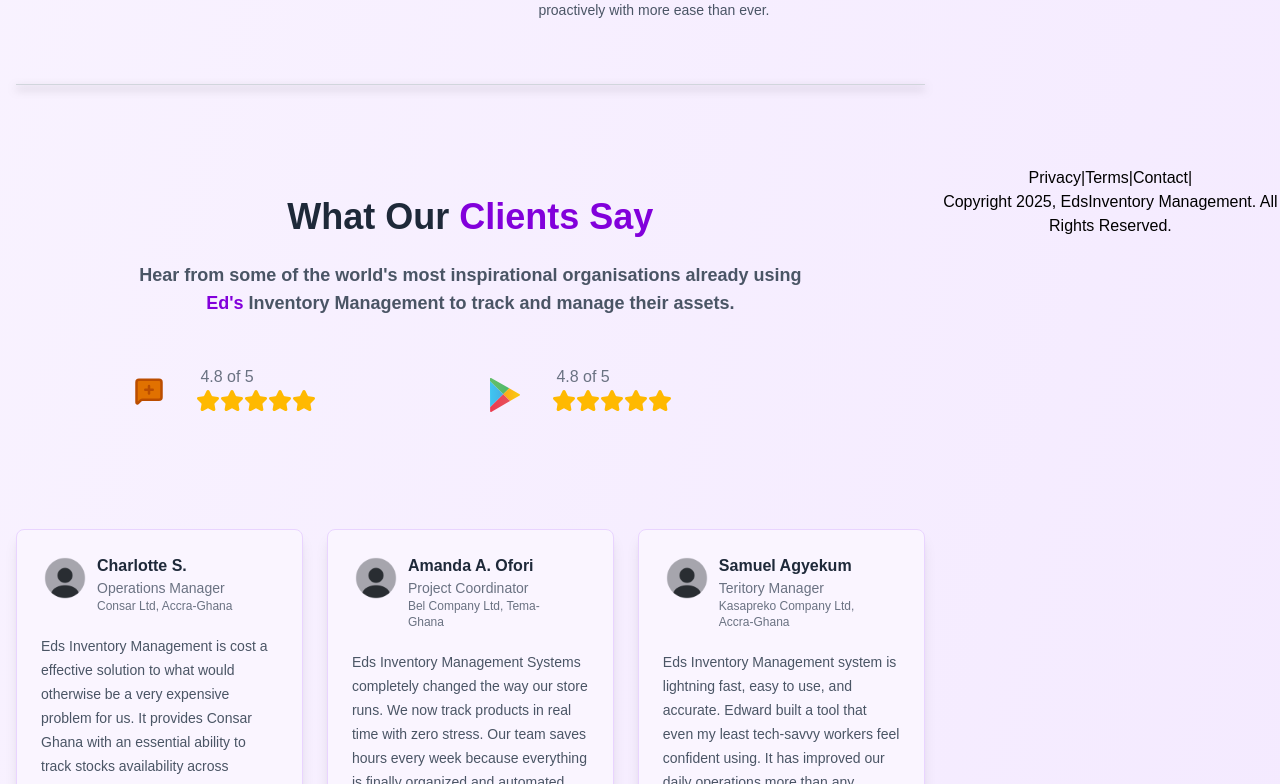
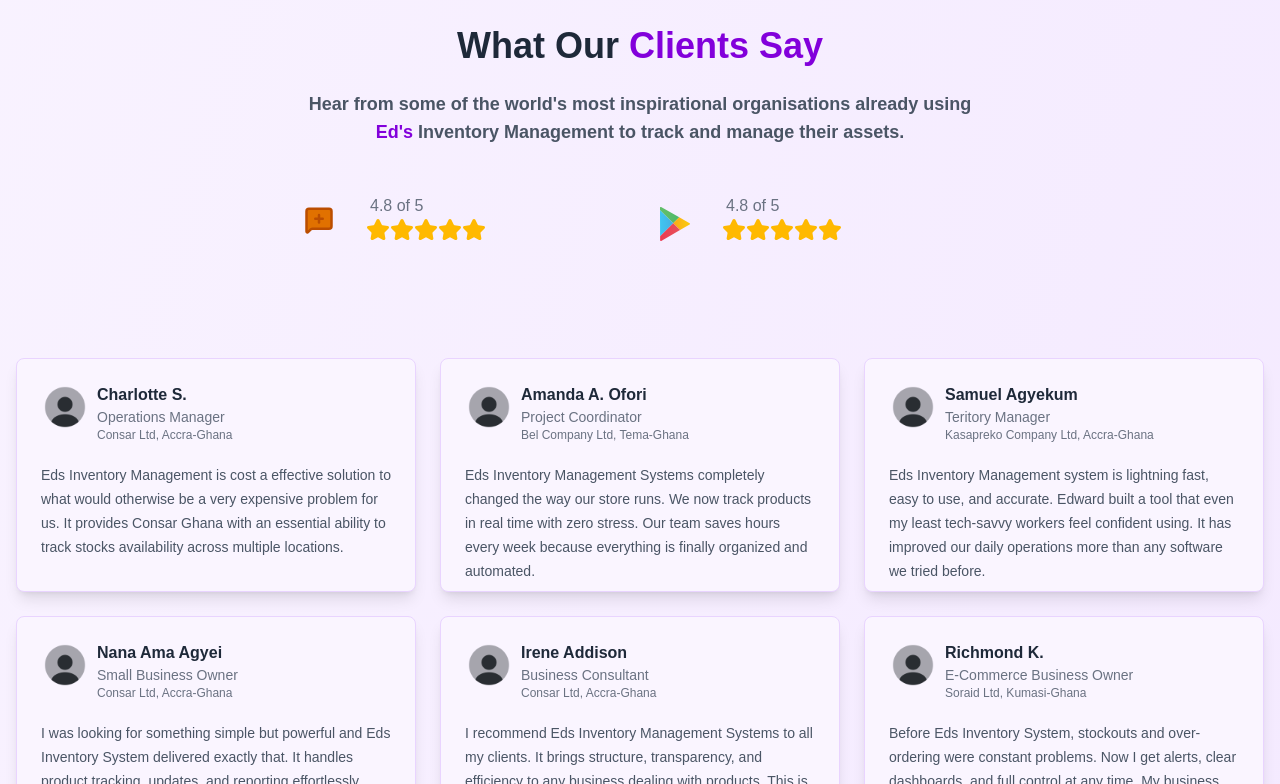
Before and after one commit to weirdTDD/inventory-app, a Next.js app: page / in a window 1280 px wide. Shown: the part 2016-2800 px from the top of the page. Built offline with nearby package versions, Linux system fonts and the light colour scheme; what @stackframe/stack would draw is missing.

Commit message:
footer-02

```diff
--- a/app/page.tsx
+++ b/app/page.tsx
@@ -460,11 +460,11 @@ export default function Home () {
 
 
       </div>
-
-      </div>
       <div>
         <Footer/>
       </div>
+      </div>
+
 
     </div>
   )
--- a/components/footer.tsx
+++ b/components/footer.tsx
@@ -6,26 +6,63 @@ export default function Footer () {
     const currentYear = new Date().getFullYear();
 
   return (
-    <div>
-      <div className='text-center py-4'>
-        <Link   href="">
+    <div className='bg-purple-900 text-white'>
+      <div className='text-center py-4 '>
+        <div className='max-w-7xl mx-[10%]'>
+        <div className="grid grid-cols-1 lg:grid-cols-3 items-center justify-around  mx-6 lg:mx-auto my-6 px-6">
+            <div className='grid grid-cols-1 text-left py-6'>
+
+                <ul>
+                    <li>Eds Inventory Management HQ</li>
+                    <li>Planners Avenue | Okpoi-Gonno</li>
+                    <li>Spintex-Road, Accra</li>
+                </ul>
+            </div>
+
+            <div className='grid grid-cols-1 text-left  py-6'>
+                <ul>
+                    <li>Eds Inventory Management HQ</li>
+                    <li>Planners Avenue | Okpoi-Gonno</li>
+                    <li>Spintex-Road, Accra</li>
+                </ul>
+            </div>
+
+            <div className='grid grid-cols-1 text-left  py-6'>
+                <ul>
+                    <li>Eds Inventory Management HQ</li>
+                    <li>Planners Avenue | Okpoi-Gonno</li>
+                    <li>Spintex-Road, Accra</li>
+                </ul>
+            </div>
+
+        </div>
+        <div className= "grid grid-cols-3 items-center max-w-xl mx-auto py-8">
+            <div className='space-x-8'>
+                <Link className=''  href="">
                     Privacy
                 </Link>
                 <span>|</span>
+            </div>
 
-        <Link   href="">
+            <div className='space-x-8'>
+                <Link className=''  href="">
                     Terms
                 </Link>
                 <span>|</span>
+            </div>
 
-        <Link   href="">
+            <div className='space-x-8'>
+                <Link className=''  href="">
                     Contact
                 </Link>
                 <span>|</span>
+            </div>
+        </div>
 
         <p>Copyright {currentYear}, EdsInventory Management. All Rights Reserved.</p>
 
       </div>
       </div>
+    </div>
   )
 }
```
Lines whose indentation alone changed are shown as unchanged.
